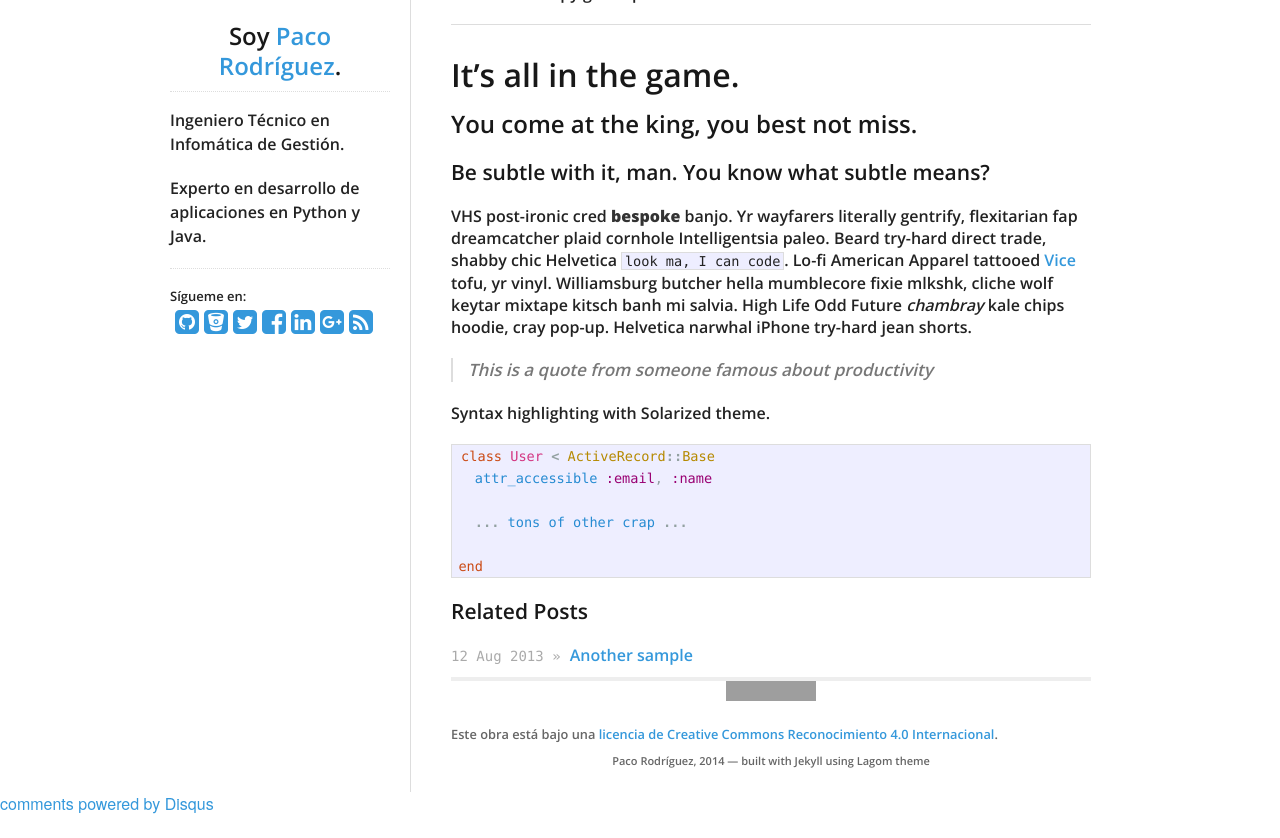
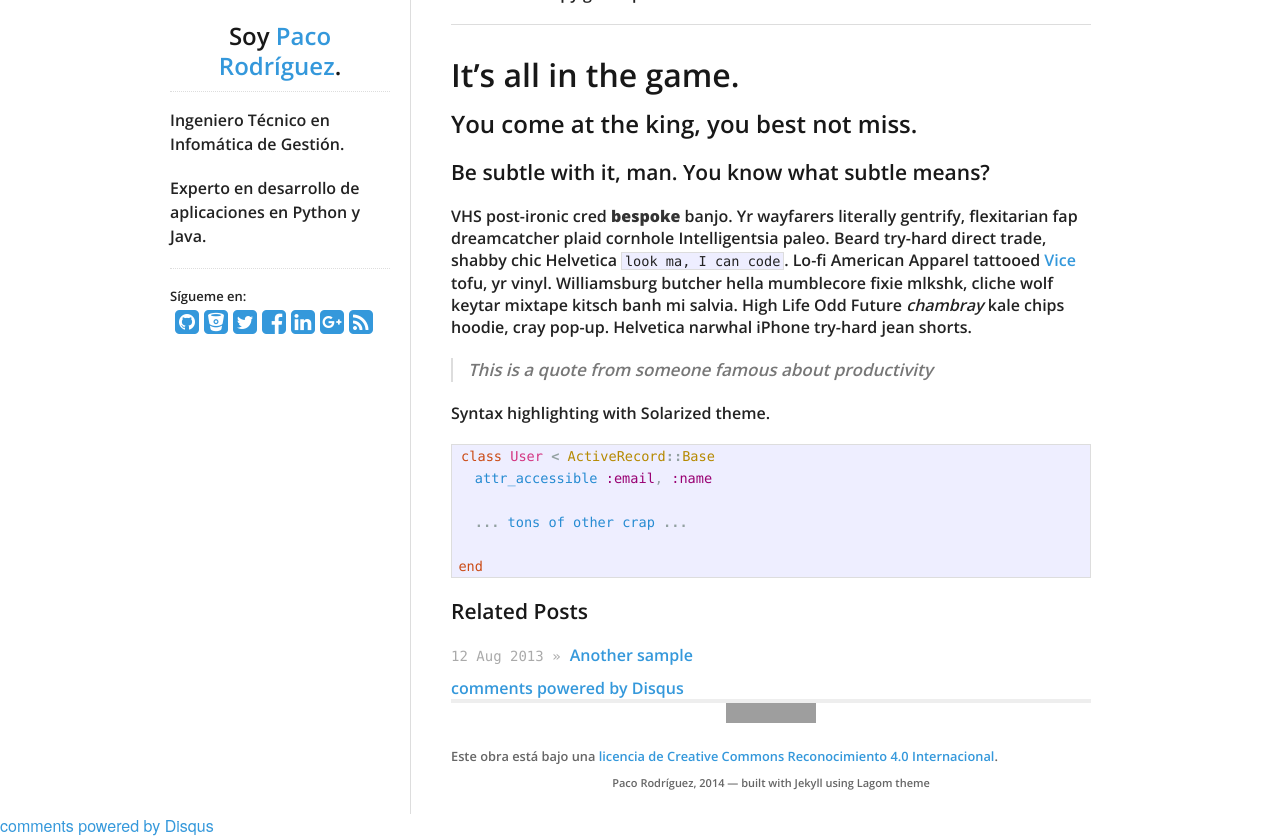
Before and after one commit to fjrodriguez/fjrodriguez.github.io, a Jekyll site: the page built from _posts/2013-08-20-sample-post.md, in a window 1280 px wide, cut to the strip 290-1128 px from the top of the page. Built offline with Jekyll 4.4.1, drawn with Linux system fonts in a browser that asks for light colours; nearby versions of some CDN libraries; comment, search, counter and statistics services are not loaded; before the commit the page ends 1106 px from its top, so only the background shows below that; grey boxes are pictures that could not be loaded.

Commit message:
Update post.html
Añadir la posibilidad de hacer comentarios en cada post usando el servicio Discus.com

```diff
--- a/_layouts/post.html
+++ b/_layouts/post.html
@@ -25,3 +25,7 @@
     {% endfor %}
   </ul>
 </div>
+
+<div id="comments">
+  {% include comments.html %}
+</div>
```
